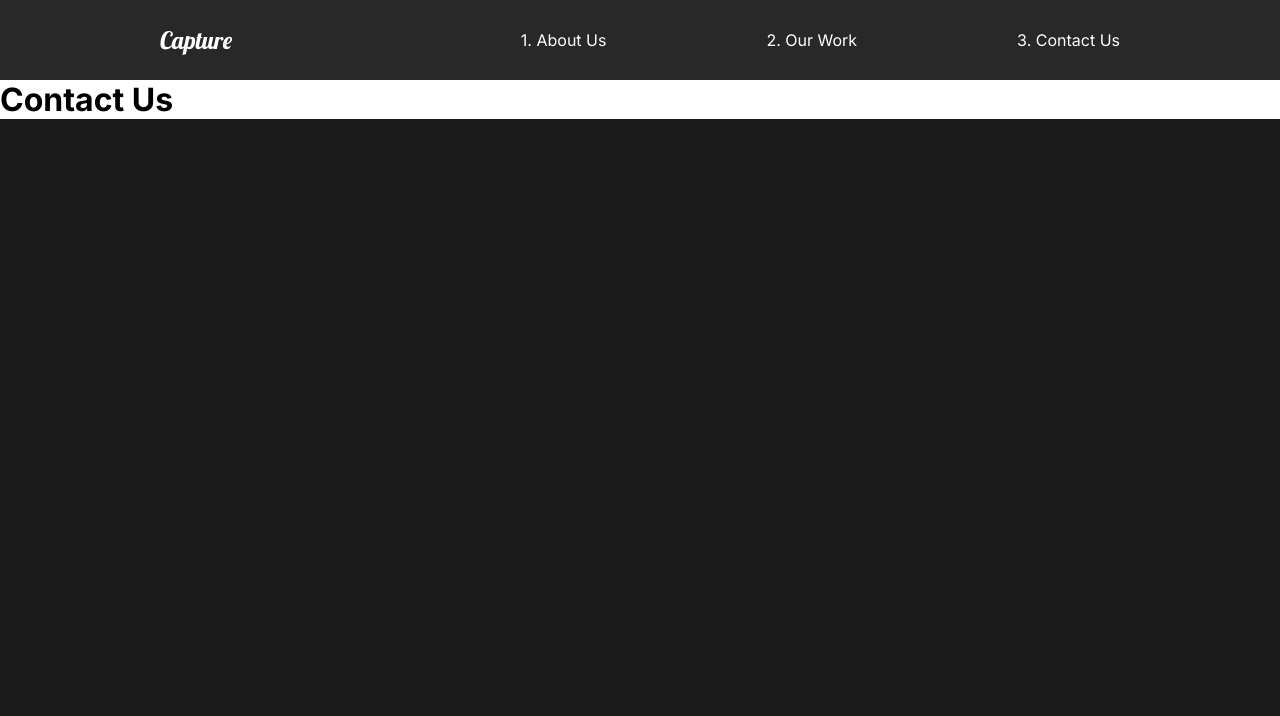
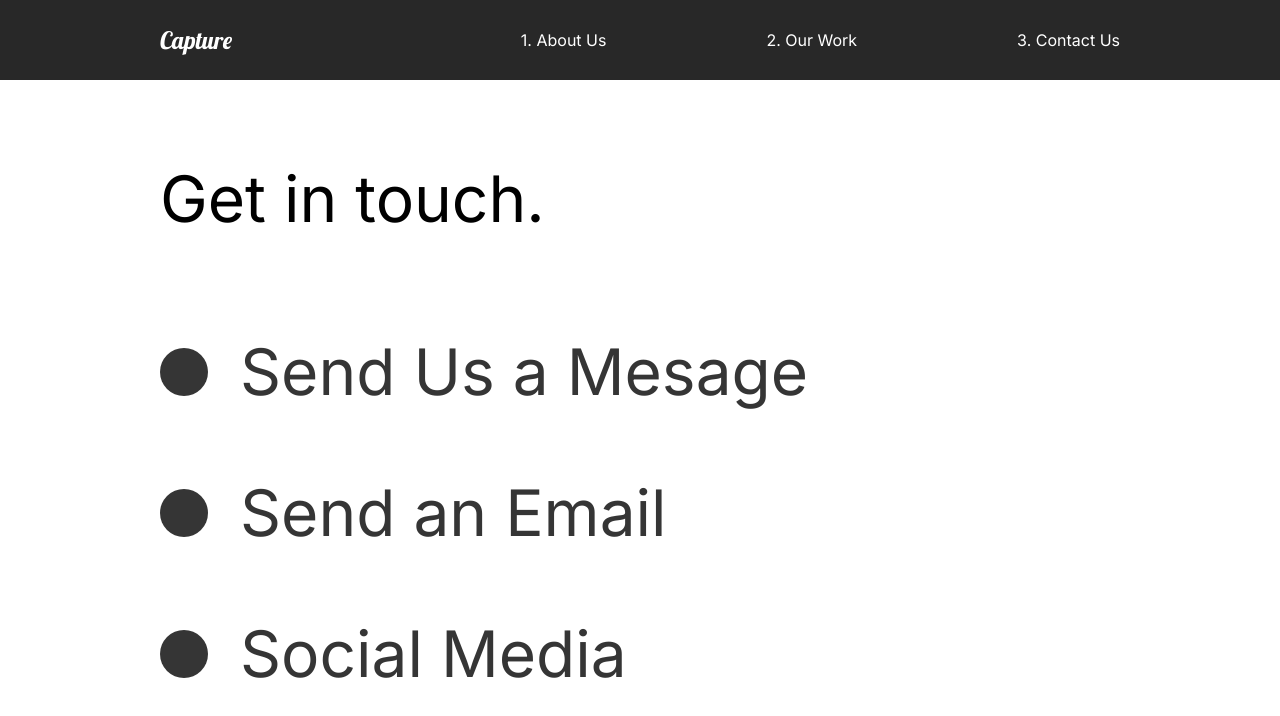
Before and after one commit to ErwinWoz/potrfolio-site, a React (Create React App) app: page /contact in a window 1280 px wide. Shown: the top 716 px of the page. Built offline with nearby package versions, Linux system fonts and the light colour scheme.

Commit message:
Styling ContactUs

```diff
--- a/src/pages/ContactUs.js
+++ b/src/pages/ContactUs.js
@@ -1,20 +1,79 @@
 import React from 'react';
 //Animations
 import { motion } from 'framer-motion';
-import { pageAnimation } from '../animation';
+import { pageAnimation, titleAnim } from '../animation';
+import styled from 'styled-components';
 
 const ContactUs = () => {
     return (
-        <motion.div
+        <ContactStyle
             variants={pageAnimation}
             initial='hidden'
             animate='show'
             exit='exit'
             style={{backgroundColor: 'white'}}
         >
-            <h1>Contact Us</h1>
-        </motion.div>
+            <TitleStyle>
+                <Hide>
+                    <motion.h2
+                        variants={titleAnim}
+                    >
+                        Get in touch.
+                    </motion.h2>
+                </Hide>
+            </TitleStyle>
+            <div>
+                <Hide>
+                    <SocialStyle variants={titleAnim} >
+                        <Circle />
+                        <h2>Send Us a Mesage</h2>
+                    </SocialStyle>
+                </Hide>
+                <Hide>
+                    <SocialStyle variants={titleAnim} >
+                        <Circle />
+                        <h2>Send an Email</h2>
+                    </SocialStyle>
+                </Hide>
+                <Hide>
+                    <SocialStyle variants={titleAnim} >
+                        <Circle />
+                        <h2>Social Media</h2>
+                    </SocialStyle>
+                </Hide>
+            </div>
+        </ContactStyle>
      );
 };
 
+const ContactStyle = styled(motion.div)`
+    padding: 5rem 10rem;
+    color: #353535;
+    min-height: 90vh;
+`;
+
+const TitleStyle = styled.div`
+    margin-bottom: 4rem;
+    color: black;
+`;
+
+const Hide = styled.div`
+    overflow: hidden;
+`;
+
+const Circle = styled.div`
+    border-radius: 50%;
+    width: 3rem;
+    height: 3rem;
+    background-color: #353535;
+`;
+
+const SocialStyle = styled(motion.div)`
+    display: flex;
+    align-items: center;
+    h2 {
+        margin: 2rem;
+    }
+`;
+
 export default ContactUs;
```
Also changed, not shown: 1 other file (tests, documents, lock files or other folders).
